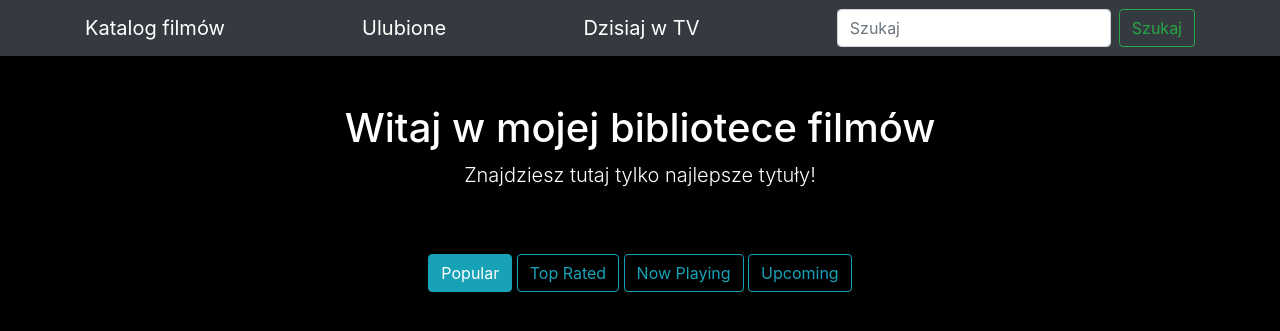
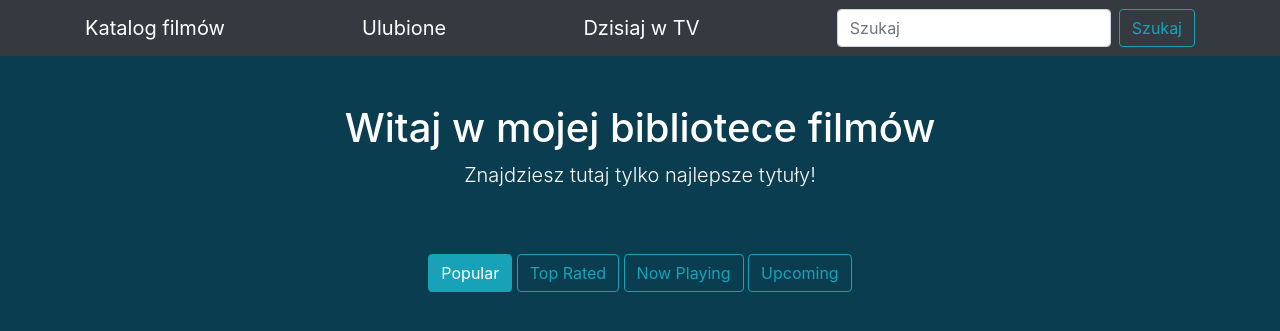
Before and after one commit to StanislawKiraga/movies_catalogue, a Flask app: page / in a window 1280 px wide. Shown: the top 331 px of the page. Run offline with Flask 3, Linux system fonts and the light colour scheme; data that the repository does not hold is empty; some libraries are stand-ins or nearby versions.

Commit message:
update outlook

```diff
--- a/templates/index.html
+++ b/templates/index.html
@@ -9,7 +9,7 @@
         <!-- Bootstrap core CSS -->
         <link rel="stylesheet" href="https://stackpath.bootstrapcdn.com/bootstrap/4.3.1/css/bootstrap.min.css" integrity="sha384-ggOyR0iXCbMQv3Xipma34MD+dH/1fQ784/j6cY/iJTQUOhcWr7x9JvoRxT2MZw1T" crossorigin="anonymous">
     </head>
-    <body style="background-color: black">
+    <body style="background-color: rgb(10, 61, 80)">
         <!-- Page content-->
         <!-- Responsive navbar-->
         <nav class="navbar navbar-expand-lg navbar-dark bg-dark">
@@ -21,7 +21,7 @@
                 <div style="padding-left: 0;" id="navbarSupportedContent">
                     <form class="form-inline" action="/search" method="GET">
                         <input class="form-control mr-sm-2" type="text" value="{% if search_query %}{{ search_query }}{% endif %}" placeholder="Szukaj" aria-label="Search" name="q">
-                         <button class="btn btn-outline-success" type="submit">Szukaj</button>
+                         <button class="btn btn-outline-info" type="submit">Szukaj</button>
                     </form>
                 </div>
             </div>
```
Also changed, not shown: tmdb_client.py (line endings or trailing spaces).
